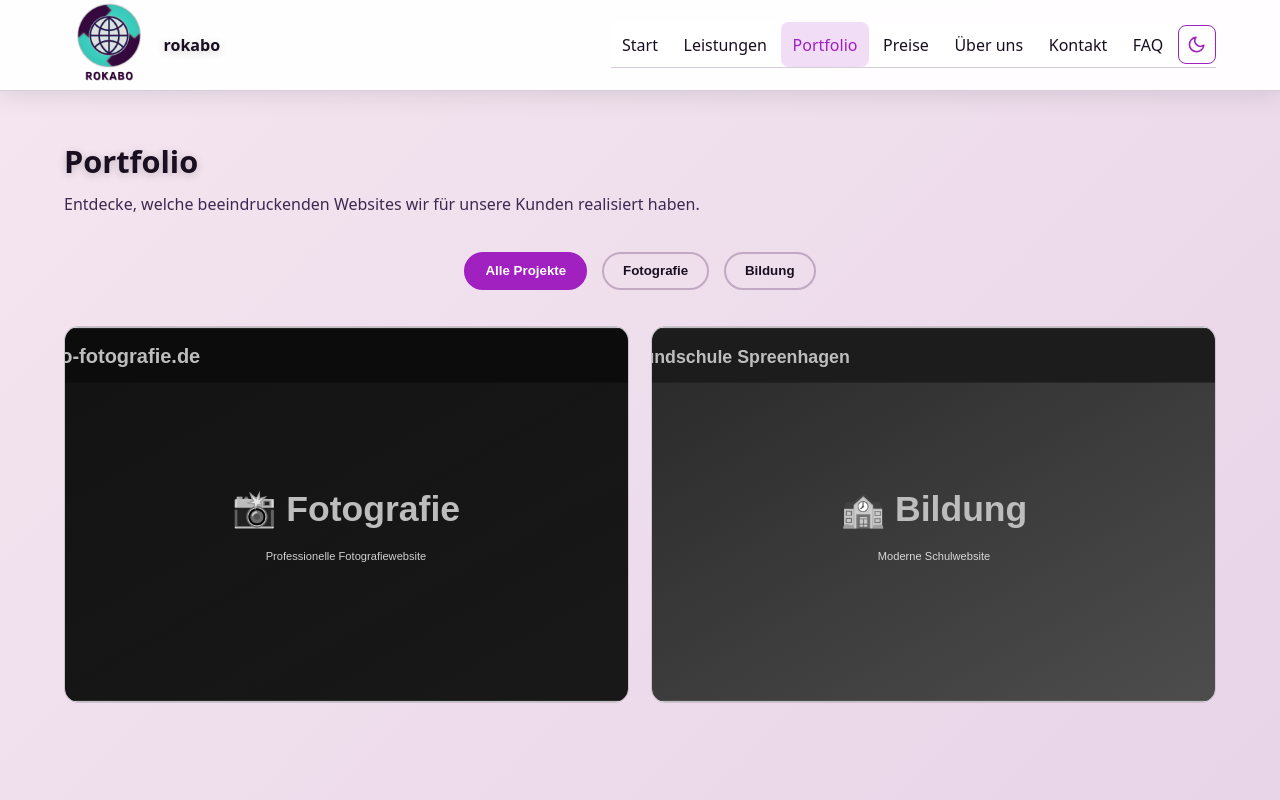
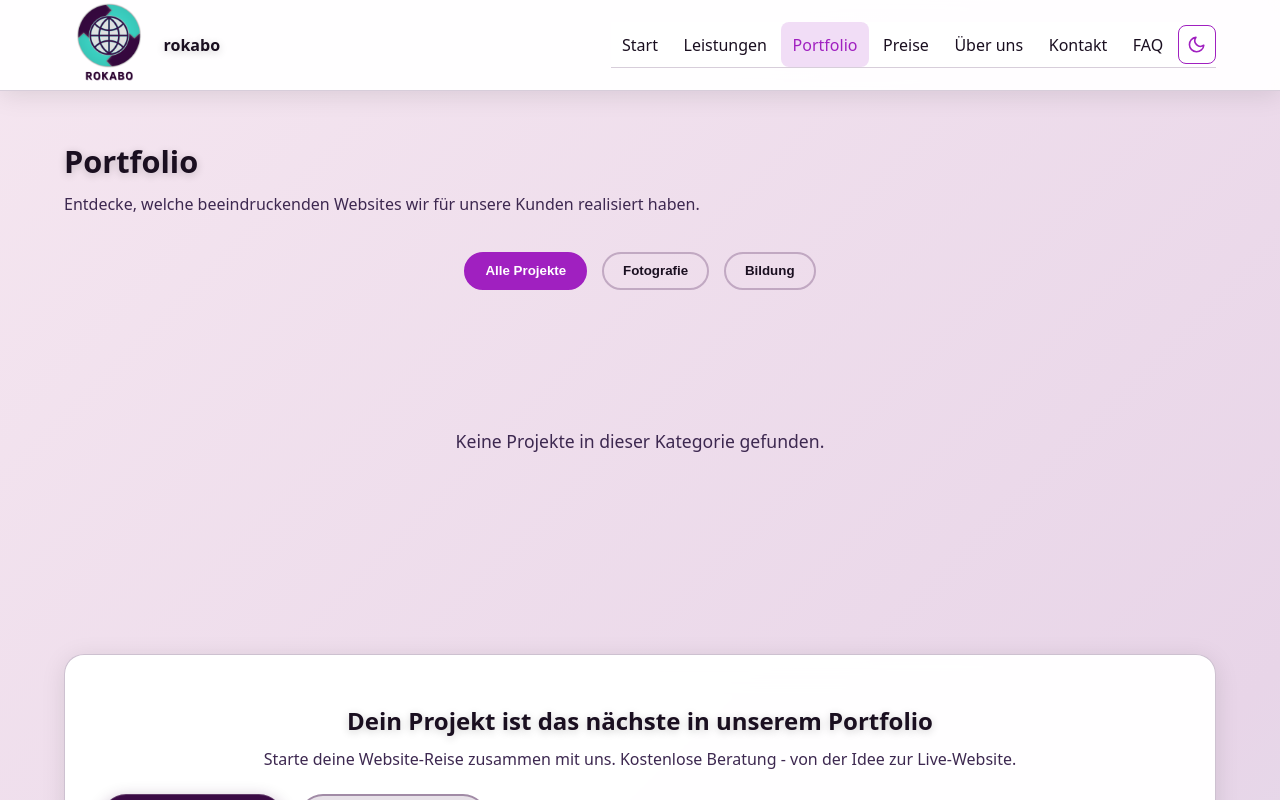
Before and after one commit to darocky9689/rokabo, a Next.js app: page /portfolio in a window 1280 px wide. Shown: the top 800 px of the page. Built offline with nearby package versions, Linux system fonts and the light colour scheme.

Commit message:
portfolio: remove placeholder projects and images - clean slate

```diff
--- a/app/portfolio/page.tsx
+++ b/app/portfolio/page.tsx
@@ -3,26 +3,7 @@
 import Link from 'next/link';
 import { useState } from 'react';
 
-const projects = [
-  {
-    id: 1,
-    title: 'juro-fotografie.de',
-    category: 'fotografie',
-    description: 'Professionelle Fotografiewebsite mit Portfolio und Buchungssystem',
-    image: '/images/portfolio/juro-fotografie.svg',
-    url: 'https://juro-fotografie.de',
-    tags: ['Hostinger', 'Portfolio', 'Fotografie']
-  },
-  {
-    id: 2,
-    title: 'Grundschule Spreenhagen',
-    category: 'bildung',
-    description: 'Moderne Schulwebsite mit News, Galerie und Kontaktformular',
-    image: '/images/portfolio/grundschule-spreenhagen.svg',
-    url: 'https://grundschule-spreenhagen.de',
-    tags: ['Wordpress', 'Schule', 'Bildung']
-  }
-];
+const projects = [];
 
 const categories = ['alle', 'fotografie', 'bildung'];
 
```
Also changed, not shown: public/images/portfolio/grundschule-spreenhagen.svg (deleted), public/images/portfolio/juro-fotografie.svg (deleted).
